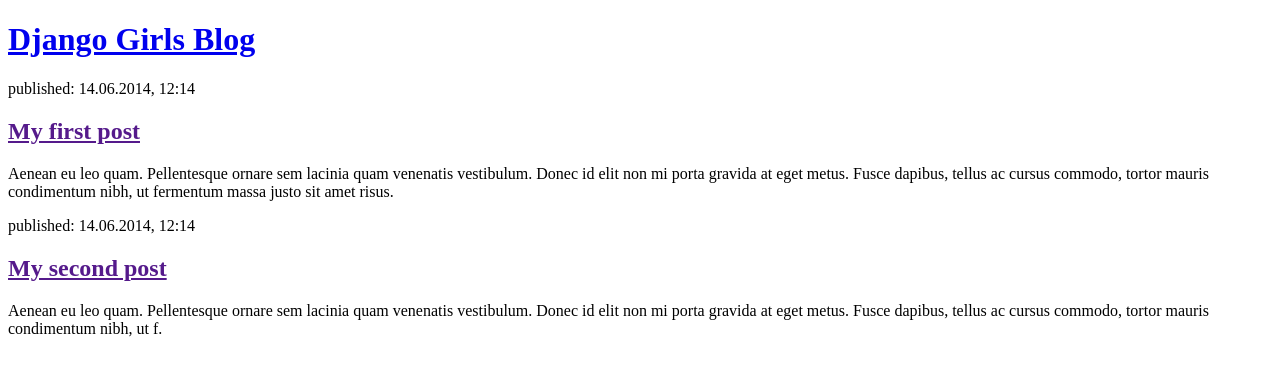
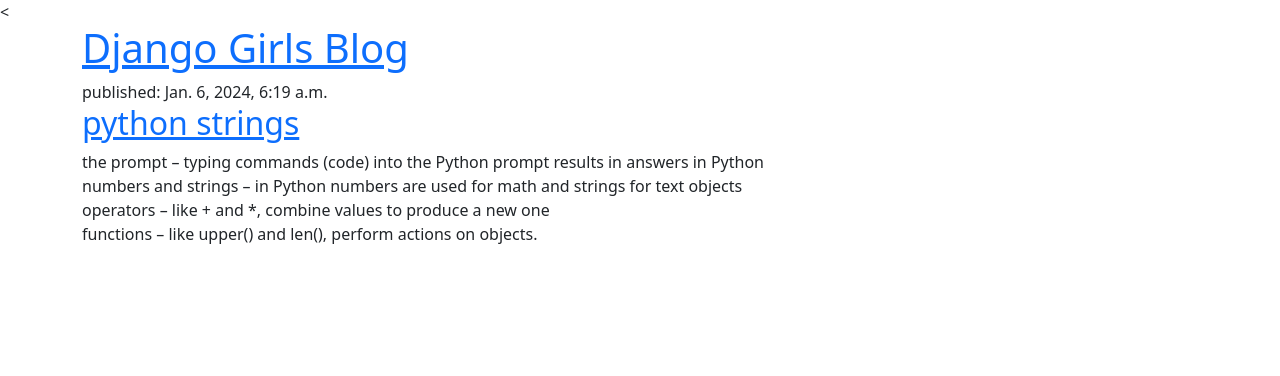
Before and after one commit to yashaswini-28/my-first-blog, a Django app: page / in a window 1280 px wide. Shown: the top 376 px of the page. Run offline with Django 3.2, Linux system fonts and the light colour scheme; data comes from the database, SQL or seed files in the repository.

Commit message:
Added view and template for detailed blog post as well as CSS for the site.

```diff
--- a/blog/templates/blog/base.html
+++ b/blog/templates/blog/base.html
@@ -8,15 +8,12 @@
         <link rel="stylesheet" href="{% static 'css/blog.css' %}">
     </head>
     <body>
-        <header class="page-header">
+     <   <header class="page-header">
         <div class="container">
-                <a href="{% url 'post_new' %}" class="top-menu">
-                    {% include './icons/file-earmark-plus.svg' %}
-                </a>
             <h1><a href="/">Django Girls Blog</a></h1>
         </div>
       </header>
-        <main class="content container">
+      <main class="container">
           <div class="row">
               <div class="col">
               {% block content %}
--- a/blog/templates/blog/post_list.html
+++ b/blog/templates/blog/post_list.html
@@ -1,23 +1,45 @@
-<!DOCTYPE html>
+{% extends 'blog/base.html' %}
+{% load static %}
+
+{<!DOCTYPE html>
     <html>
         <head>
             <title>Django Girls blog</title>
+            <link rel="stylesheet" href="https://cdn.jsdelivr.net/npm/bootstrap@5.1.3/dist/css/bootstrap.min.css" integrity="sha384-1BmE4kWBq78iYhFldvKuhfTAU6auU8tT94WrHftjDbrCEXSU1oBoqyl2QvZ6jIW3" crossorigin="anonymous">
+            <link rel="stylesheet" href="{% static 'css/blog.css' %}">
+            <link rel="stylesheet" href="https://fonts.googleapis.com/css?family=Lobster&subset=latin,latin-ext">
         </head>
         <body>
-        <header>
+            <header class="page-header">
+                <div class="container">
                     <h1><a href="/">Django Girls Blog</a></h1>
+                </div>
             </header>
 
-        <article>
-            <time>published: 14.06.2014, 12:14</time>
-            <h2><a href="">My first post</a></h2>
-            <p>Aenean eu leo quam. Pellentesque ornare sem lacinia quam venenatis vestibulum. Donec id elit non mi porta gravida at eget metus. Fusce dapibus, tellus ac cursus commodo, tortor mauris condimentum nibh, ut fermentum massa justo sit amet risus.</p>
+{% block content %}
+            {% for post in posts %}
+            <article class="post">
+                <time>published: {{ post.published_date }}</time>
+                <h2><a href="">{{ post.title }}</a></h2>
+                <p>{{ post.text|linebreaksbr }}</p>
             </article>
-
-        <article>
-            <time>published: 14.06.2014, 12:14</time>
-            <h2><a href="">My second post</a></h2>
-            <p>Aenean eu leo quam. Pellentesque ornare sem lacinia quam venenatis vestibulum. Donec id elit non mi porta gravida at eget metus. Fusce dapibus, tellus ac cursus commodo, tortor mauris condimentum nibh, ut f.</p>
-        </article>
+            {% endfor %}
+{% endblock %}
         </body>
     </html>
+
+<main class="container">
+    <div class="row">
+        <div class="col">
+            {% for post in posts %}
+                <article class="post">
+                    <time class="date">
+                        {{ post.published_date }}
+                    </time>
+                    <h2><a href="">{{ post.title }}</a></h2>
+                    <p>{{ post.text|linebreaksbr }}</p>
+                </article>
+            {% endfor %}
+        </div>
+    </div>
+</main>
--- a/blog/views.py
+++ b/blog/views.py
@@ -1,8 +1,13 @@
 from django.shortcuts import render
 from django.utils import timezone
 from .models import Post
+from django.shortcuts import render, get_object_or_404
 
 def post_list(request):
    posts = Post.objects.filter(published_date__lte=timezone.now()).order_by('published_date')
    return render(request, 'blog/post_list.html', {'posts': posts})
-# Create your views here.
+# Create your views here
+
+def post_detail(request, pk):
+    post = get_object_or_404(Post, pk=pk)
+    return render(request, 'blog/post_detail.html', {'post': post})
```
Also changed, not shown: blog/templates/blog/post_detail.html (added, +13 -0 lines). Lines whose indentation alone changed are shown as unchanged.
